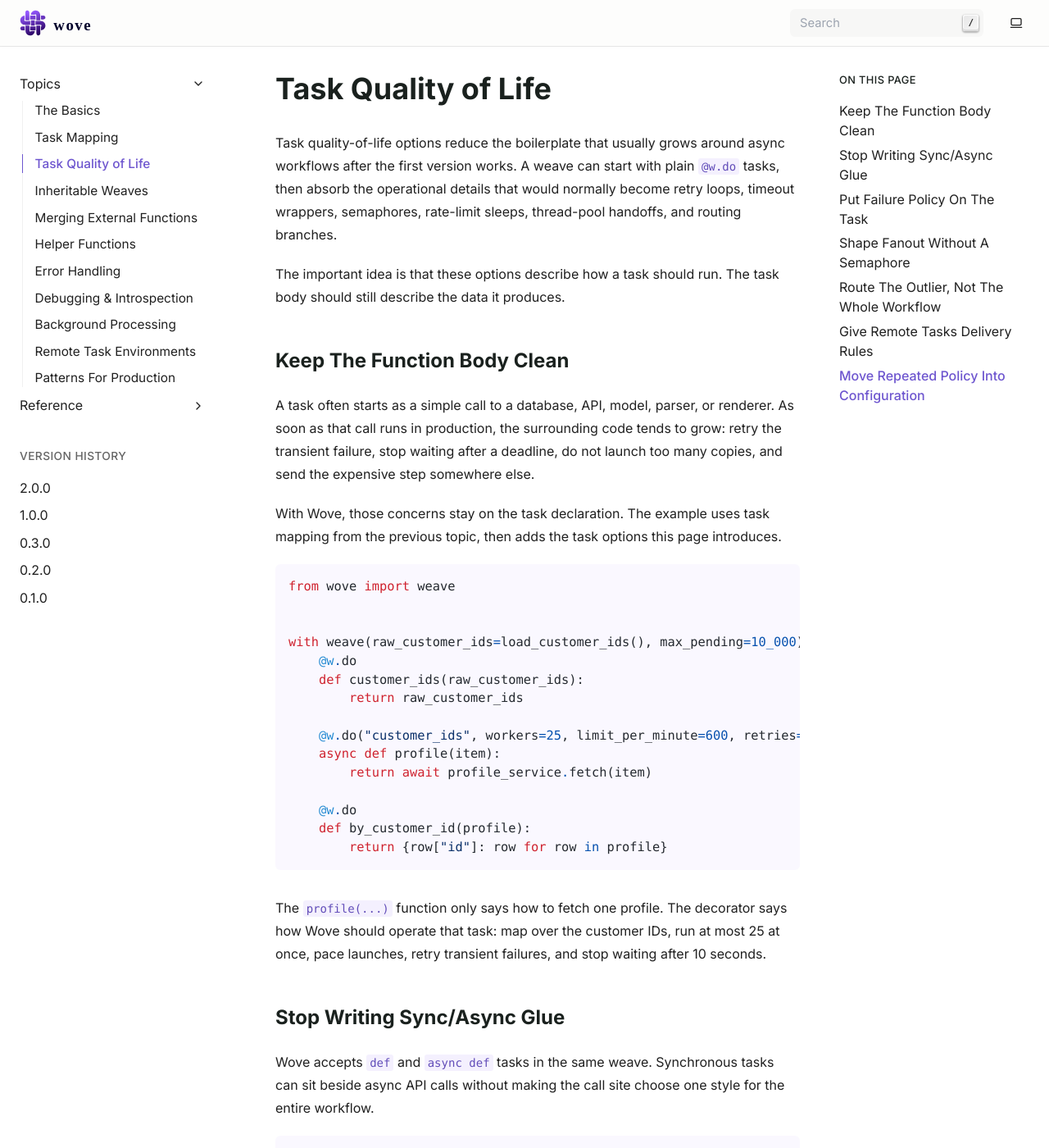
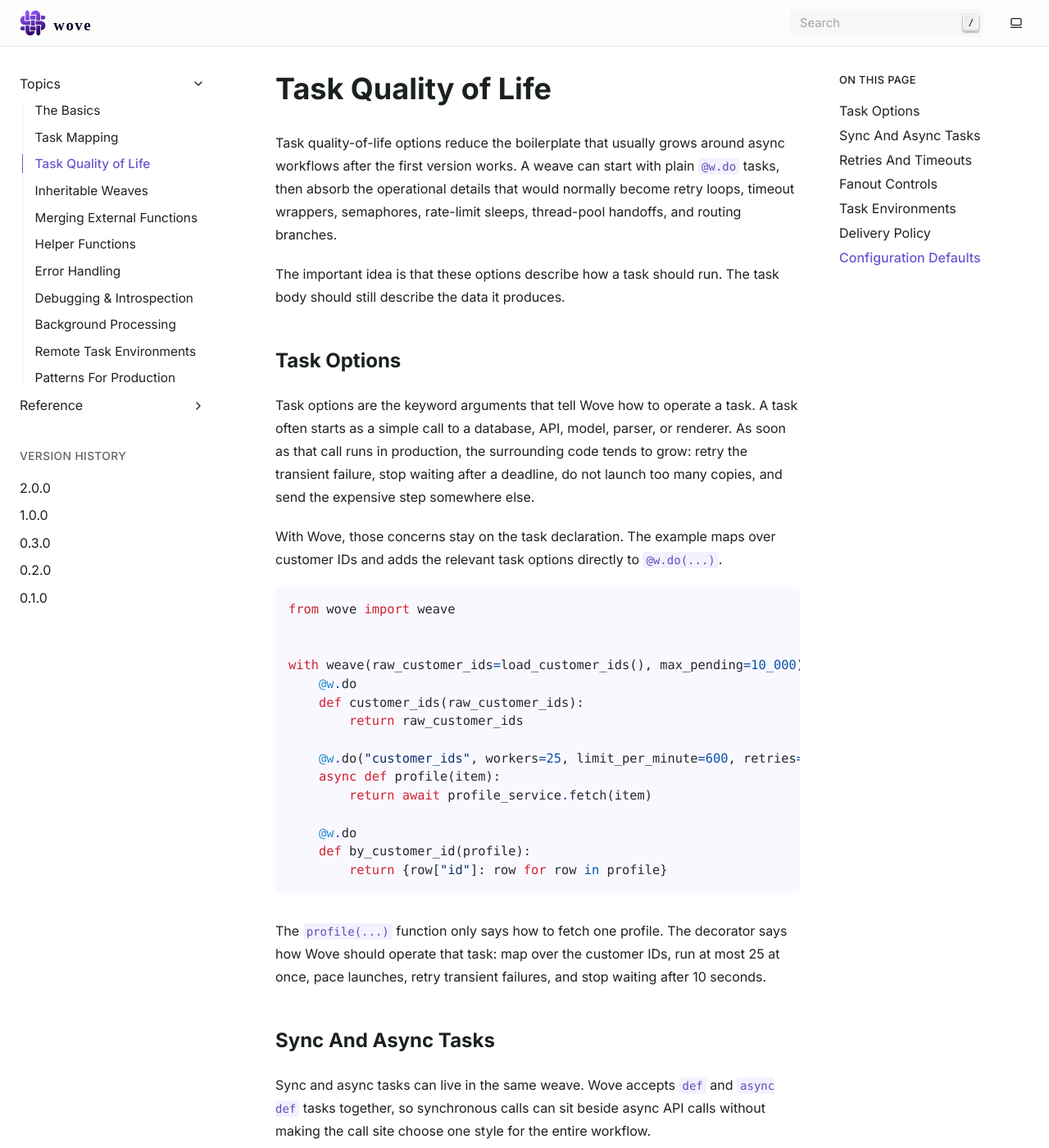
Before and after one commit to curvedinf/wove, a Sphinx documentation site: the page built from docs/how-to/task-quality-of-life.md, in a window 1280 px wide and 1400 px high. Shown: the whole window at 82% size. Built offline with Sphinx 7.4.7, drawn with Linux system fonts in a browser that asks for light colours; some of the changed text lies outside the part shown.

````diff
--- a/docs/how-to/task-quality-of-life.md
+++ b/docs/how-to/task-quality-of-life.md
@@ -4,11 +4,11 @@
 
 The important idea is that these options describe how a task should run. The task body should still describe the data it produces.
 
-## Keep The Function Body Clean
+## Task Options
 
-A task often starts as a simple call to a database, API, model, parser, or renderer. As soon as that call runs in production, the surrounding code tends to grow: retry the transient failure, stop waiting after a deadline, do not launch too many copies, and send the expensive step somewhere else.
+Task options are the keyword arguments that tell Wove how to operate a task. A task often starts as a simple call to a database, API, model, parser, or renderer. As soon as that call runs in production, the surrounding code tends to grow: retry the transient failure, stop waiting after a deadline, do not launch too many copies, and send the expensive step somewhere else.
 
-With Wove, those concerns stay on the task declaration. The example uses task mapping from the previous topic, then adds the task options this page introduces.
+With Wove, those concerns stay on the task declaration. The example maps over customer IDs and adds the relevant task options directly to `@w.do(...)`.
 
 ```python
 from wove import weave
@@ -30,9 +30,9 @@
 
 The `profile(...)` function only says how to fetch one profile. The decorator says how Wove should operate that task: map over the customer IDs, run at most 25 at once, pace launches, retry transient failures, and stop waiting after 10 seconds.
 
-## Stop Writing Sync/Async Glue
+## Sync And Async Tasks
 
-Wove accepts `def` and `async def` tasks in the same weave. Synchronous tasks can sit beside async API calls without making the call site choose one style for the entire workflow.
+Sync and async tasks can live in the same weave. Wove accepts `def` and `async def` tasks together, so synchronous calls can sit beside async API calls without making the call site choose one style for the entire workflow.
 
 ```python
 from wove import weave
@@ -54,9 +54,9 @@
 
 That removes the wrapper code that usually appears around mixed workflows: no `asyncio.to_thread(...)` at every synchronous call site, no separate sync and async workflow versions, and no manual result passing between the two styles.
 
-## Put Failure Policy On The Task
+## Retries And Timeouts
 
-Retries and timeouts are part of how a task is operated. Keeping them on `@w.do(...)` makes the workflow easier to scan than hiding retry loops inside the function body.
+Retries and timeouts are task-level failure controls. Keeping them on `@w.do(...)` makes the workflow easier to scan than hiding retry loops inside the function body.
 
 ```python
 from wove import weave
@@ -74,9 +74,9 @@
 
 Use `retries` when running the task again is safe. Use `timeout` when the task has a real deadline. If a task performs a side effect, make that side effect idempotent before adding retries.
 
-## Shape Fanout Without A Semaphore
+## Fanout Controls
 
-Mapped tasks are where workflow code usually accumulates the most scaffolding. Wove already collects mapped results into a list. `workers` and `limit_per_minute` handle the common controls around that fanout.
+Fanout controls limit how mapped task instances are launched. Mapped tasks are where workflow code usually accumulates the most scaffolding. Wove already collects mapped results into a list. `workers` and `limit_per_minute` handle the common controls around that fanout.
 
 ```python
 from wove import weave
@@ -94,13 +94,13 @@
 
 `workers` replaces the local semaphore around the mapped call. `limit_per_minute` replaces launch pacing code. `max_pending` belongs on the weave because it protects the whole run from accidentally expanding into too much queued work.
 
-## Route The Outlier, Not The Whole Workflow
+## Task Environments
 
-Most workflows have one or two tasks that are operationally different from the rest. A report render might belong in Celery, an embedding step might belong on a GPU worker, and a local fetch might still be best in the current process.
+Task environments are named execution profiles. Most workflows have one or two tasks that are operationally different from the rest. A report render might belong in Celery, an embedding step might belong on a GPU worker, and a local fetch might still be best in the current process.
 
 Use `environment=...` on the task that needs different execution. The rest of the weave stays local and readable.
 
-An environment is a named execution profile. In the example below, `local` runs tasks in the current process and `reports` sends selected work to Celery.
+In the example below, `local` runs tasks in the current process and `reports` sends selected work to Celery.
 
 ```python
 import wove
@@ -133,9 +133,9 @@
 
 The task name still describes the data produced by the weave. The environment only changes where that task runs.
 
-## Give Remote Tasks Delivery Rules
+## Delivery Policy
 
-Remote work has one more layer of boilerplate: delivery. A local timeout only describes how long Wove waits for the task function. Delivery options describe how Wove handles the executor boundary when work has crossed into another process, worker service, queue, scheduler, or backend.
+Delivery policy describes what Wove expects from the executor boundary. A local timeout only describes how long Wove waits for the task function. Delivery options describe how Wove handles work that has crossed into another process, worker service, queue, scheduler, or backend.
 
 Delivery policy only matters when a task leaves the local process. It appears here because these are task options: the task declares the delivery contract it needs from the executor boundary.
 
@@ -163,11 +163,11 @@
 
 Use delivery options when the way work is handed off matters to the task's contract: how long Wove waits for the remote result, how the remote job is deduped, whether cancellation needs acknowledgement, how stale workers are detected, how many remote jobs can be in flight, and what happens to pending work when the local weave is stopping.
 
-## Move Repeated Policy Into Configuration
+## Configuration Defaults
 
-Task options are clearest when they explain why one task is special. If every task in a project has the same retry, timeout, fanout, or delivery policy, make that the default once.
+Configuration defaults are the process-wide values Wove applies before task-level options. Task options are clearest when they explain why one task is special. If every task in a project has the same retry, timeout, fanout, or delivery policy, make that the default once.
 
-Project configuration is the process-wide place to define defaults before a weave runs. The example below only shows task quality-of-life defaults.
+Project configuration stores those defaults before a weave runs. The example below sets task quality-of-life defaults directly in startup code.
 
 ```python
 import wove
@@ -188,4 +188,31 @@
 )
 ```
 
+The same defaults can live in `wove_config.py` when a project benefits from one configuration file. Calling `wove.config()` with no arguments attempts to autoload `wove_config.py` from the current working directory or one of its parents.
+
+```python
+# wove_config.py
+WOVE_CONFIG = {
+    "default_environment": "default",
+    "environments": {
+        "default": {"executor": "local"},
+        "reports": {
+            "executor": "stdio",
+            "executor_config": {"command": ["python", "-m", "my_worker"]},
+            "retries": 3,
+        },
+    },
+    "max_workers": 64,
+    "delivery_timeout": 15.0,
+}
+```
+
+```python
+import wove
+
+wove.config()  # autoload
+# or:
+# wove.config(config_file="/abs/path/to/custom_config.py")
+```
+
 Task-level declarations still win when a task needs a different value. That keeps project policy out of the weave while preserving the ability to make important task behavior visible.
````
Also changed, not shown: docs/how-to/patterns-for-production.md (+3 -3 lines), docs/how-to/remote-task-environments.md (+0 -29 lines), docs/reference/environments/index.md (+1 -1 lines), 2 other files.
